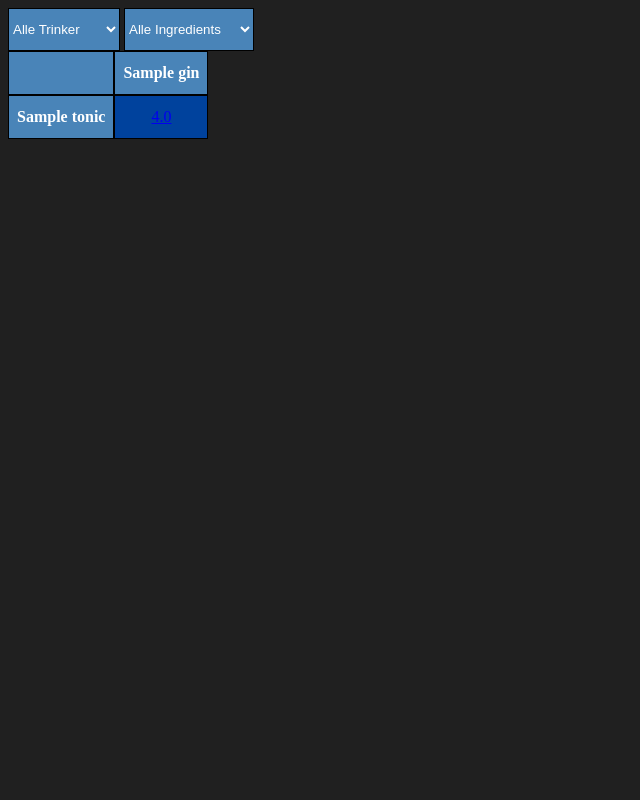
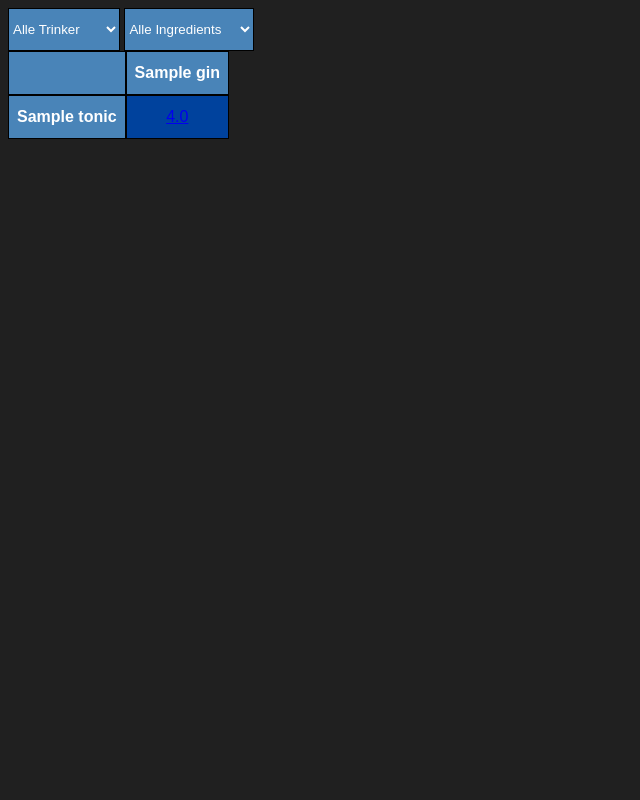
Before and after one commit to Lleafll/gin-tonic-matrix, a Django app: page /matrix/ in a window 1280 px wide. Shown: the whole page, without its empty margins (0-640 px from the left). Run offline with Django 4.2, Linux system fonts and the light colour scheme; tables that the repository leaves empty hold one stand-in row (values such as "Sample post").

Commit message:
Change font

```diff
--- a/gintonicmatrix/matrix/static/matrix/style.css
+++ b/gintonicmatrix/matrix/static/matrix/style.css
@@ -1,4 +1,5 @@
 body {
+  font-family: Open-Sans, sans-serif;
   background-color: #202020;
 }
 
@@ -10,6 +11,7 @@
 td {
   text-align: center;
   vertical-align: middle;
+  background-color: #6c6c6c;
 }
 
 td._40 {background-color: #00429d; color: white}
```
